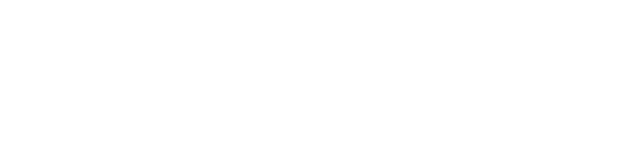
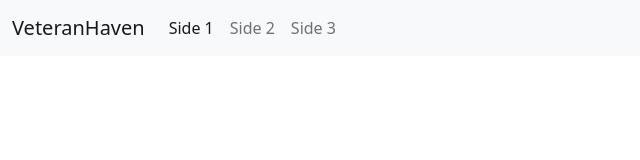
Before and after one commit to cathautzen/veteranhaven, a website: page index.html in a window 1280 px wide. Shown: the whole page, without its empty margins (0-640 px from the left). Drawn offline with nearby package versions, Linux system fonts and the light colour scheme; files that its build step writes are made by us from their sources.

Commit message:
Navbar indsat

```diff
--- a/index.html
+++ b/index.html
@@ -15,8 +15,27 @@
 </head>
 
 <body>
-
-
+<nav class="navbar navbar-expand-lg navbar-light bg-light">
+	<div class="container-fluid">
+		<a class="navbar-brand" href="#">VeteranHaven</a>
+		<button class="navbar-toggler" type="button" data-bs-toggle="collapse" data-bs-target="#navbarText" aria-controls="navbarText" aria-expanded="false" aria-label="Toggle navigation">
+			<span class="navbar-toggler-icon"></span>
+		</button>
+		<div class="collapse navbar-collapse" id="navbarText">
+			<ul class="navbar-nav me-auto mb-2 mb-lg-0">
+				<li class="nav-item">
+					<a class="nav-link active" aria-current="page" href="#">Side 1</a>
+				</li>
+				<li class="nav-item">
+					<a class="nav-link" href="#">Side 2</a>
+				</li>
+				<li class="nav-item">
+					<a class="nav-link" href="#">Side 3</a>
+				</li>
+			</ul>
+		</div>
+	</div>
+</nav>
 
 <script src="node_modules/bootstrap/dist/js/bootstrap.bundle.min.js"></script>
 </body>
```
